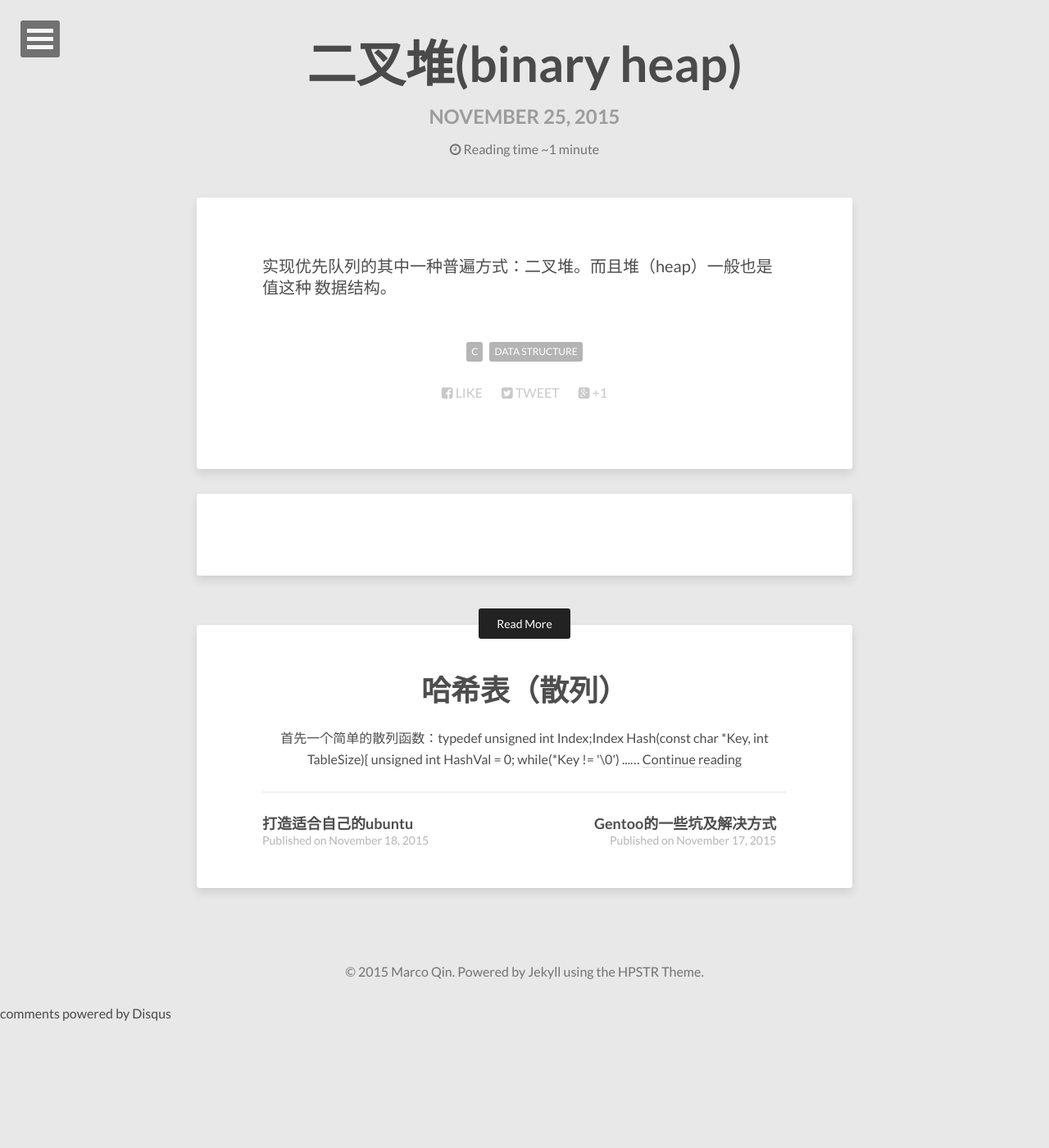
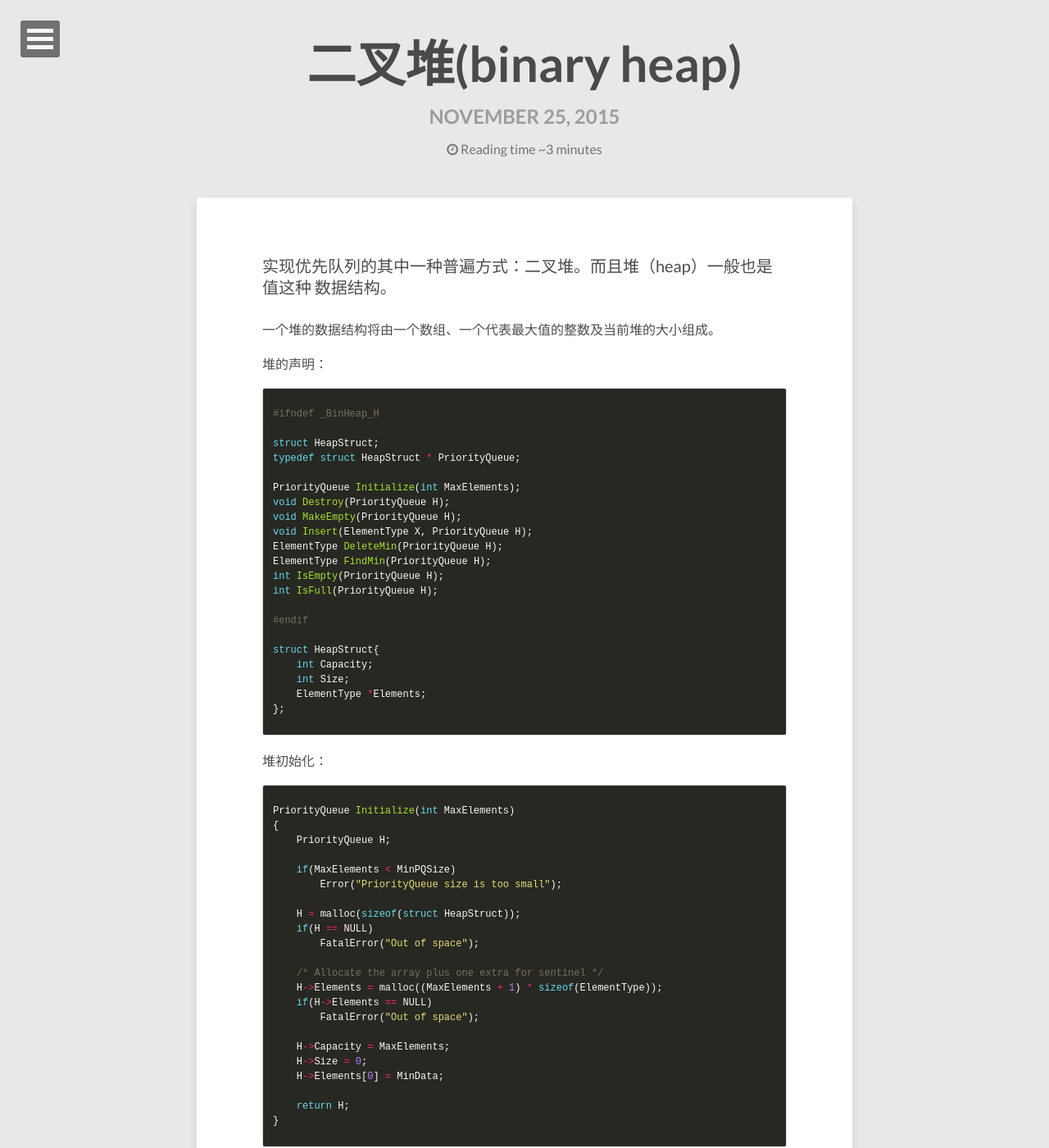
Before and after one commit to MarcoQin/MarcoQin.github.io, a Jekyll site: the page built from _posts/2015-11-25-binary-heap.md, in a window 1280 px wide and 1400 px high. Shown: the whole window at 82% size. Built offline with Jekyll 4.4.1, drawn with Linux system fonts in a browser that asks for light colours; nearby versions of some CDN libraries; comment, search, counter and statistics services are not loaded; some of the changed text lies outside the part shown.

Commit message:
update heap

```diff
--- a/_posts/2015-11-25-binary-heap.md
+++ b/_posts/2015-11-25-binary-heap.md
@@ -9,3 +9,120 @@ tags : [C, data structure]
 
 实现优先队列的其中一种普遍方式：二叉堆。而且堆（heap）一般也是值这种
 数据结构。
+
+一个堆的数据结构将由一个数组、一个代表最大值的整数及当前堆的大小组成。
+
+堆的声明：
+
+{% highlight c%}
+#ifndef _BinHeap_H
+
+struct HeapStruct;
+typedef struct HeapStruct * PriorityQueue;
+
+PriorityQueue Initialize(int MaxElements);
+void Destroy(PriorityQueue H);
+void MakeEmpty(PriorityQueue H);
+void Insert(ElementType X, PriorityQueue H);
+ElementType DeleteMin(PriorityQueue H);
+ElementType FindMin(PriorityQueue H);
+int IsEmpty(PriorityQueue H);
+int IsFull(PriorityQueue H);
+
+#endif
+
+struct HeapStruct{
+    int Capacity;
+    int Size;
+    ElementType *Elements;
+};
+{% endhighlight %}
+
+堆初始化：
+
+{% highlight c%}
+PriorityQueue Initialize(int MaxElements)
+{
+    PriorityQueue H;
+
+    if(MaxElements < MinPQSize)
+        Error("PriorityQueue size is too small");
+
+    H = malloc(sizeof(struct HeapStruct));
+    if(H == NULL)
+        FatalError("Out of space");
+
+    /* Allocate the array plus one extra for sentinel */
+    H->Elements = malloc((MaxElements + 1) * sizeof(ElementType));
+    if(H->Elements == NULL)
+        FatalError("Out of space");
+
+    H->Capacity = MaxElements;
+    H->Size = 0;
+    H->Elements[0] = MinData;
+
+    return H;
+}
+{% endhighlight %}
+
+插入操作。为了保证插入不破坏堆序（heap order），我们需要用上滤(percolate up)
+策略来找到插入点。
+
+    {% capture images %} /images/heap-percolate-up.png {% endcapture %} {% include gallery images=images caption="上滤(percolate up)" cols=1 %}
+
+{% highlight c%}
+/* H->Element[0] is a sentinel */
+
+void Insert(ElementType X, PriorityQueue H)
+{
+    int i;
+
+    if(IsFull(H)) {
+        Error("PriorityQueue is full");
+        return;
+    }
+
+    for(i = ++H->Size; H->Elements[i/2] > X; i/=2)
+        H->Elements[i] = H->Elements[i/2];
+    H->Elements[i] = X;
+}
+{% endhighlight %}
+
+DeleteMin类似插入函数的处理。找出最小元素（root节点）删除。但是会
+产生一个空穴。为了保证完全树，需要将空穴填补，并且将最后一个元素
+挪到一个合适的位置。
+
+如下如，要删除13，同时要把书重新变完全，需要把31挪位。一般用下滤
+（percolate down)策略：
+
+    {% capture images %} /images/heap-percolate-down.png {% endcapture %} {% include gallery images=images caption="下滤(percolate down)" cols=1 %}
+
+{% highlight c%}
+ElementType DeleteMin(PriorityQueue H)
+{
+    int i, Child;
+    ElementType MinElement, LastElement;
+
+    if(IsEmpty(H)) {
+        Error("PriorityQueue is empty");
+        return H->Elements[0];
+    }
+    MinElement = H->Elements[1];
+    LastElement = H->Elements[H->Size--];
+
+    for(i = 1; i * 2 <= H->Size; i = Child) {
+        /* Find smaller child */
+        Child = i * 2;
+        if(Cild != H->Size && H->Elements[Child + 1] > H->Elements[Child])
+            Child++;
+
+        /* Percolate one level */
+        if(LastElement > H->Elements[Child])
+            H->Elements[i] = H->Elements[Child];
+        else
+            break;
+    }
+    H->Elements[i] = LastElement;
+    return MinElement;
+}
+{% endhighlight %}
```
